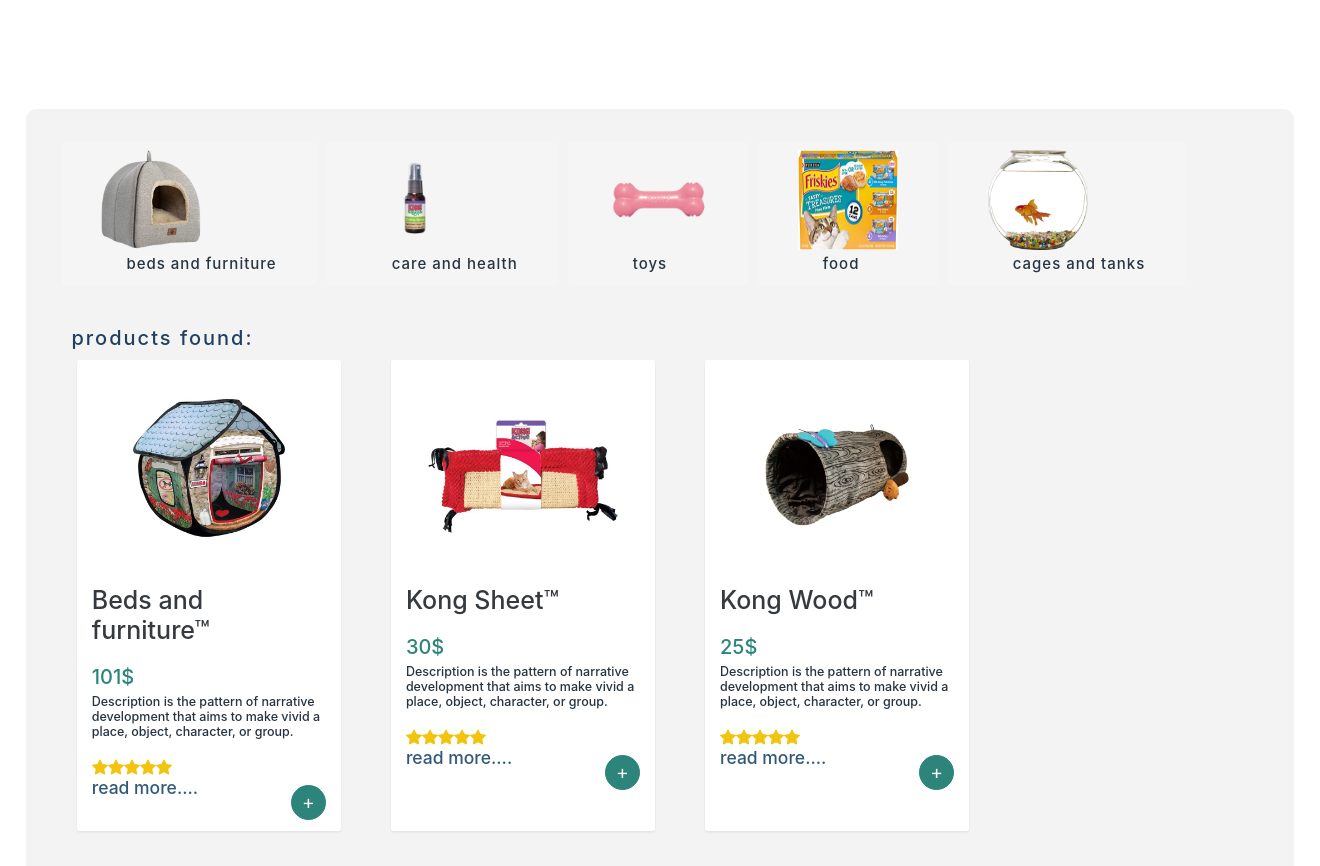
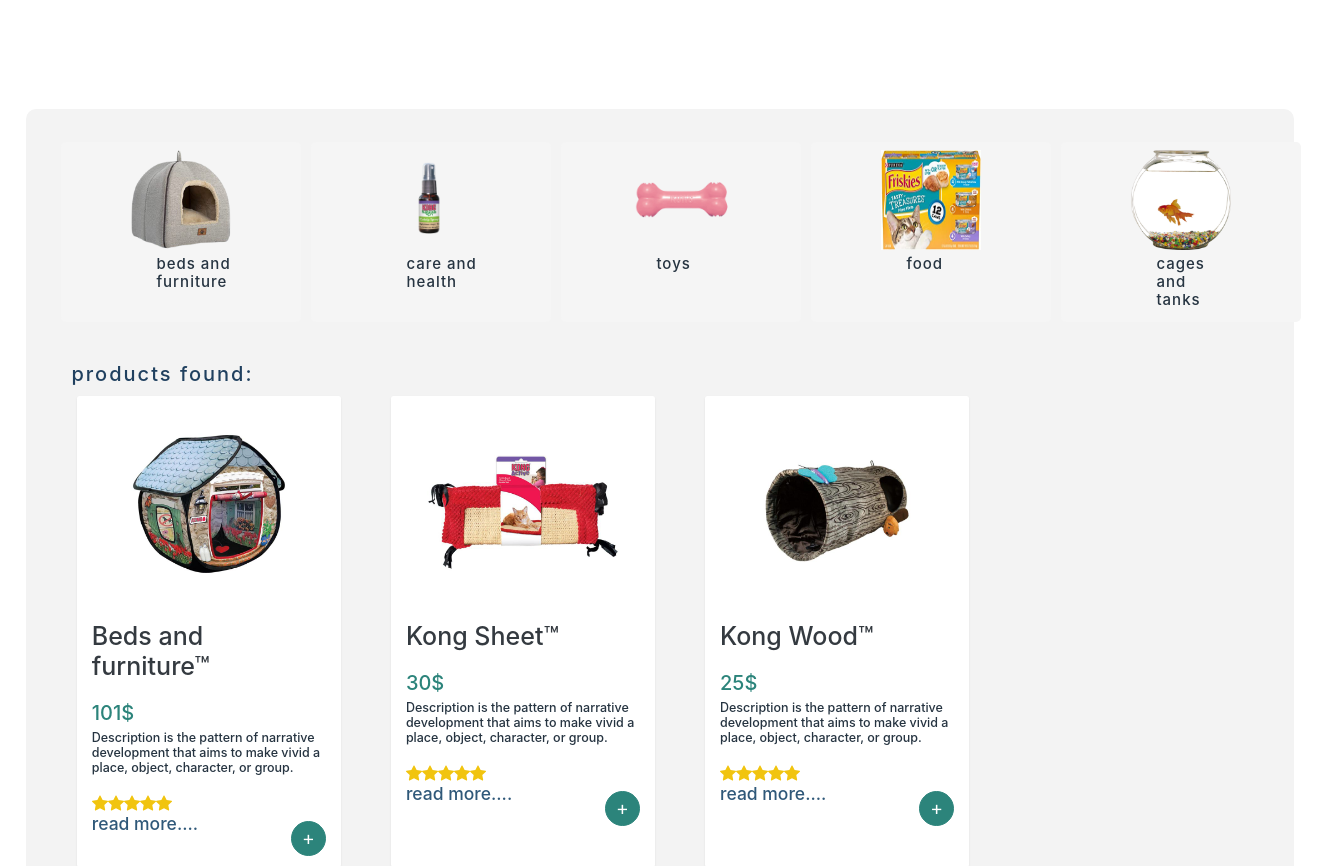
Before and after one commit to Abdullah00Saad/curoius, a Flask app: page /store in a window 1320 px wide. Shown: the part 601-1467 px from the top of the page. Run offline with Flask 2, Linux system fonts and the light colour scheme; some libraries are stand-ins or nearby versions; some web fonts are replaced.

Commit message:
Update style2.css

```diff
--- a/project/static/css/style2.css
+++ b/project/static/css/style2.css
@@ -3803,9 +3803,10 @@
 
 
 
+
 .filters-section-store {
   padding: 10px;
-  width: 1280px;
+  width: 1090px;
 }
 
 
@@ -3818,7 +3819,7 @@
 .filters-section-store ul li {
   list-style: none;
   background-color: #f5f5f5;
-  padding: 8px 40px;
+  padding: 8px 70px;
   margin: 5px;
   letter-spacing: 1px;
   cursor: pointer;
```
